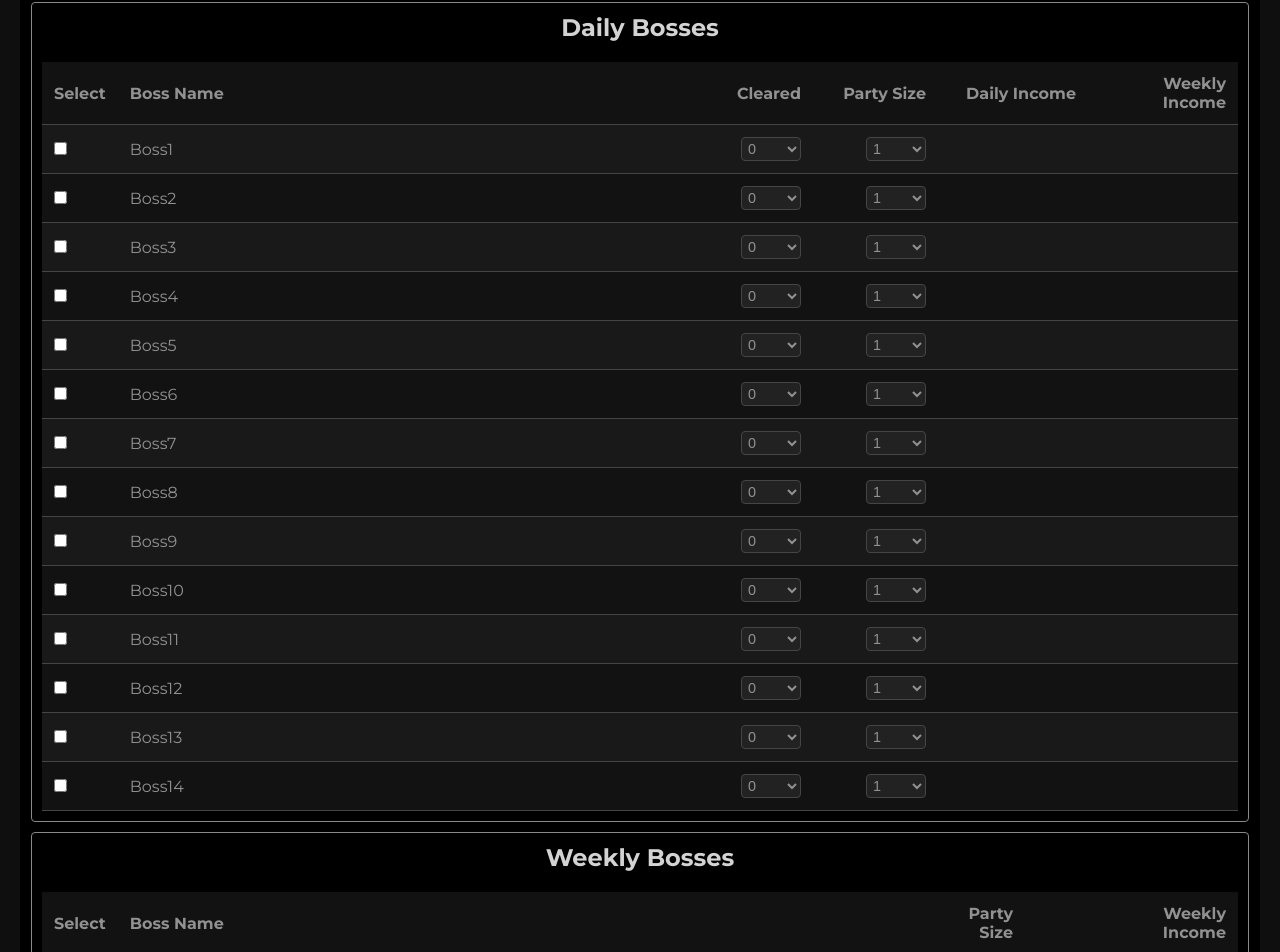
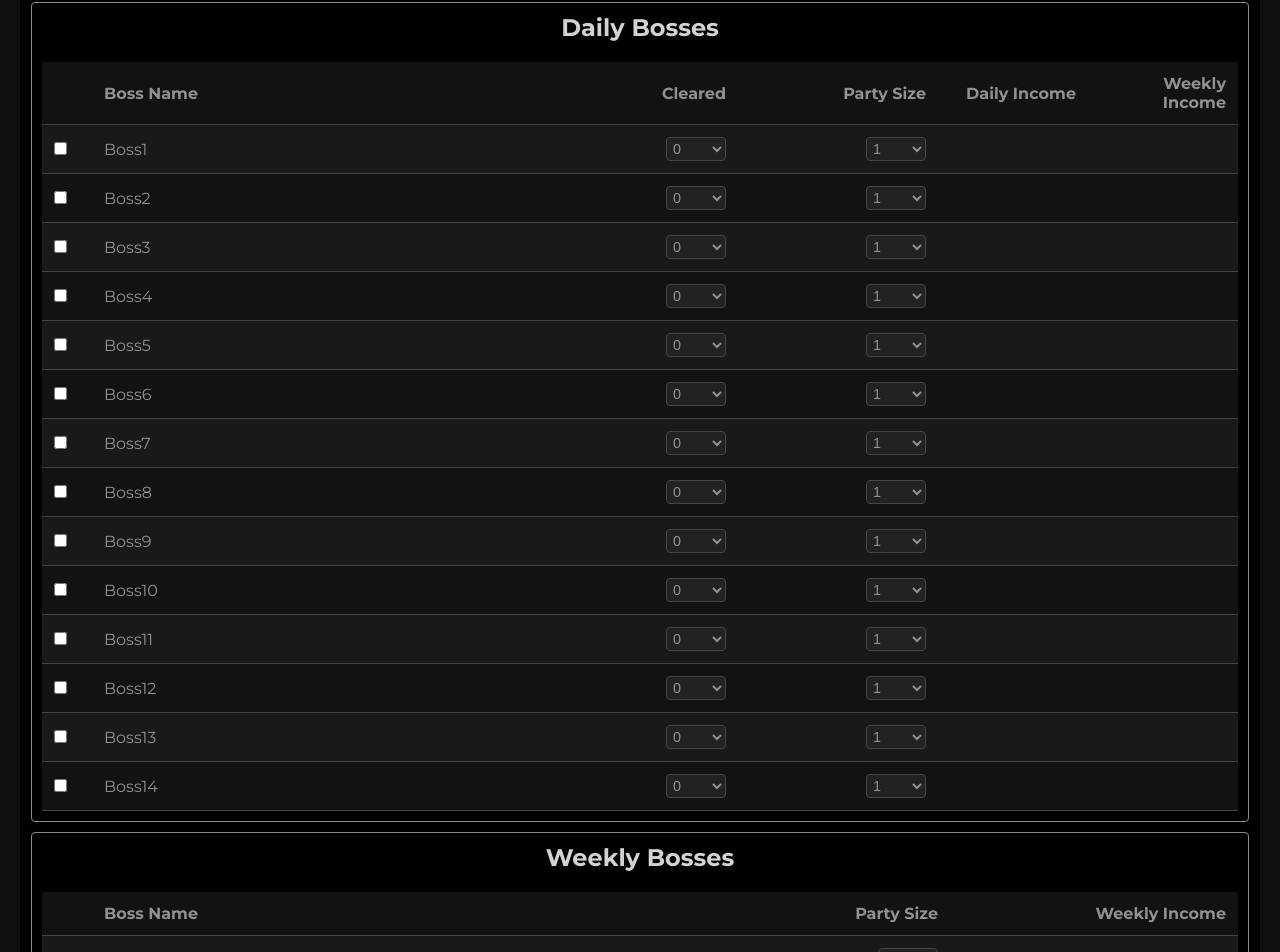
Before and after one commit to ttxlnguyen/Passion-Project-Pocket-Maple-React, a React (Create React App) app in the folder pocketmaplereact/: page /bosses in a window 1280 px wide. Shown: the part 119-1071 px from the top of the page. Built offline with nearby package versions, Linux system fonts and the light colour scheme.

Commit message:
more alignment, doing weekly logic next

```diff
--- a/pocketmaplereact/src/components/pages/bosslist/BossTables.css
+++ b/pocketmaplereact/src/components/pages/bosslist/BossTables.css
@@ -84,21 +84,24 @@ input[type="checkbox"] {
 }
 
 th:nth-child(1), td:nth-child(1) {
-  width: 60px;
+  width: 50px;
   text-align: left;
 }
 
 th:nth-child(2), td:nth-child(2) {
+  min-width: 200px;
   text-align: left;
 }
 
 th:nth-child(3), td:nth-child(3), th:nth-child(4), td:nth-child(4) {
-  width: 125px;
+  width: 200px;
+  min-width: 125px;
   text-align: right;
 }
 
 th:nth-child(5), td:nth-child(5), th:nth-child(6), td:nth-child(6) {
   width: 150px;
+  min-width: 150px;
   text-align: right;
 }
 
--- a/pocketmaplereact/src/components/pages/bosslist/Bosses.jsx
+++ b/pocketmaplereact/src/components/pages/bosslist/Bosses.jsx
@@ -77,7 +77,7 @@ const Bosses = () => {
           <table>
             <thead>
               <tr>
-                <th>Select</th>
+                <th></th>
                 <th>Boss Name</th>
                 <th>Cleared</th>
                 <th>Party Size</th>
@@ -131,7 +131,7 @@ const Bosses = () => {
           <table>
             <thead>
               <tr>
-                <th>Select</th>
+                <th></th>
                 <th>Boss Name</th>
                 <th className="party-size-column">Party Size</th>
                 <th className="weekly-income">Weekly Income</th>
```
